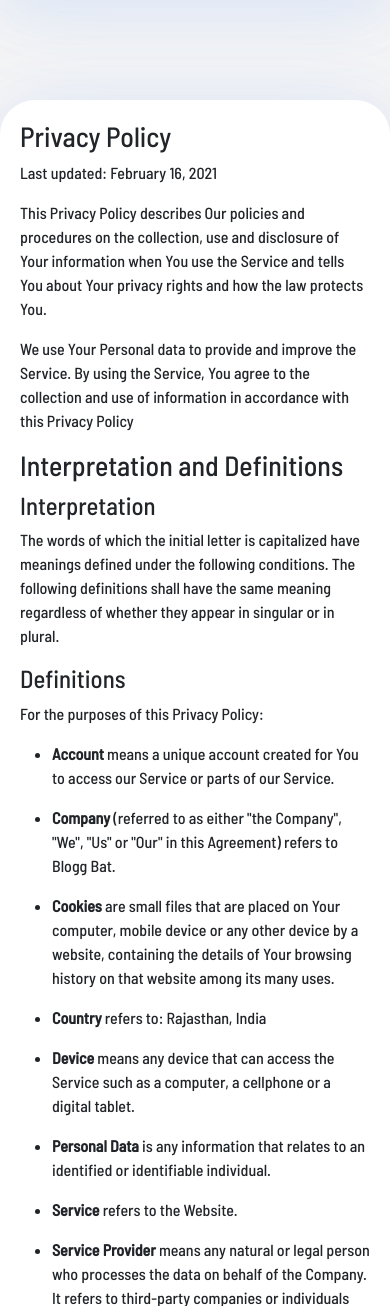
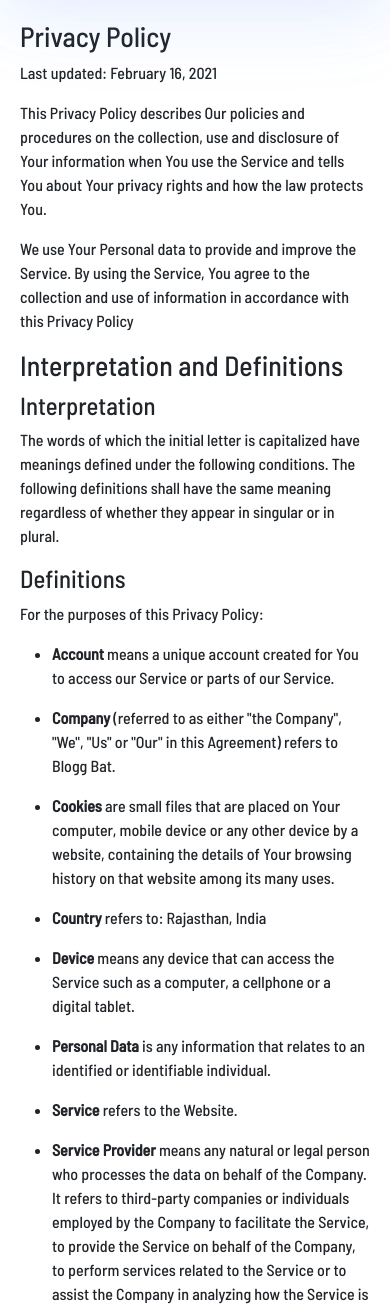
Before and after one commit to ashutosh001s/blog-website-php, a PHP site: page /privacy-policy in a window 390 px wide; the page is wider, and only the part inside the window is pictured. Shown: the part 80-1386 px from the top of that part. Run offline with PHP 8.4, Linux system fonts and the light colour scheme; the visitor is signed in with stand-in values (Sample User, id 1); data that the repository does not hold is empty.

Commit message:
homepage css changes

```diff
--- a/assets/css/responsive.css
+++ b/assets/css/responsive.css
@@ -35,6 +35,8 @@
         min-height: 80vh;
         width: 100%;
         padding: 20px;
+        margin-top: 0px;
+        border-radius: 0px;
     }
 
     .btn-info {
```
